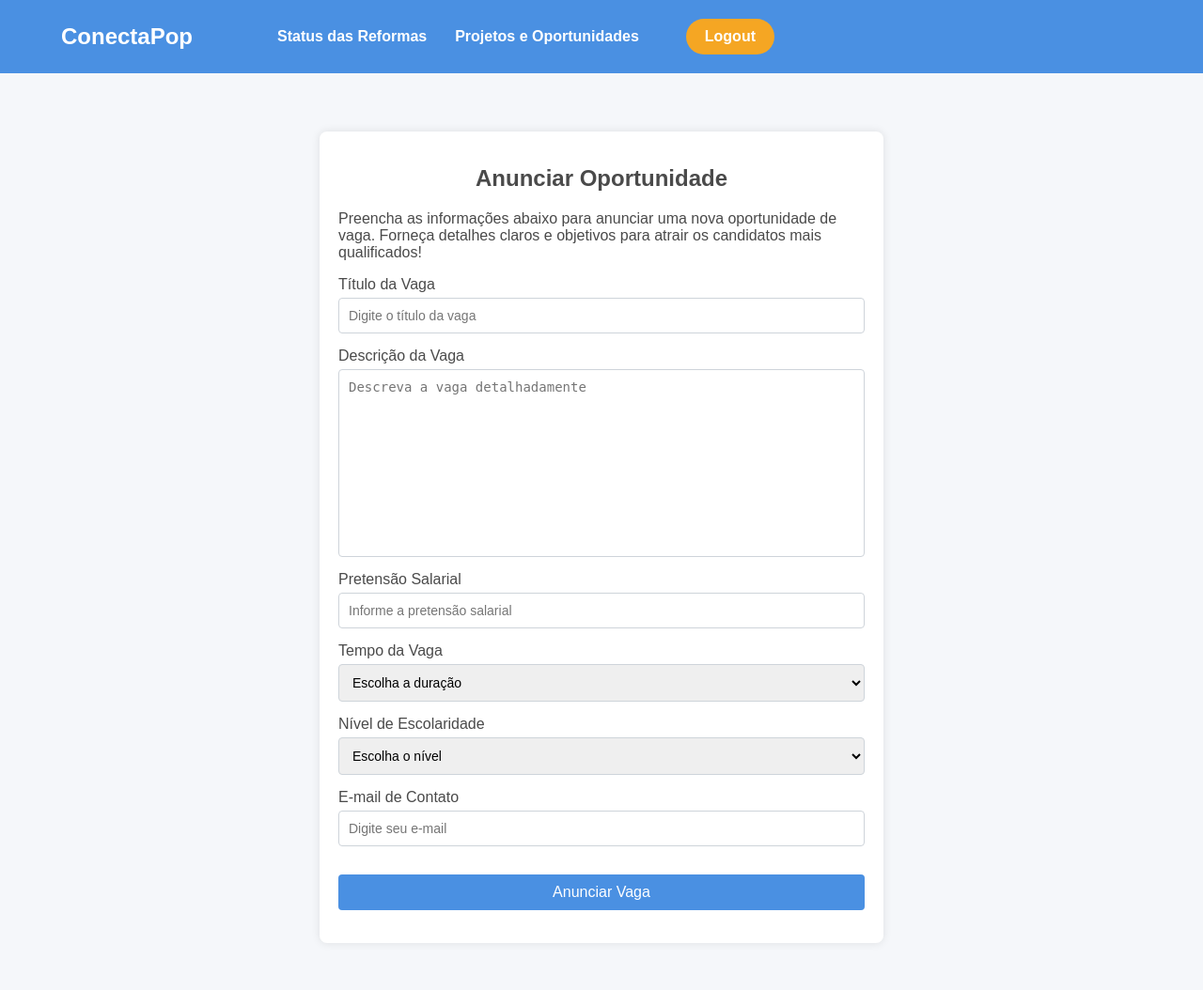
After one commit to lavasilva/ConectaPop, a Django app: page /anunciar-vaga/ in a window 1280 px wide. The commit adds this page. Shown: the whole page at 94% size. Run offline with Django 5.2, Linux system fonts and the light colour scheme; parts of the project's set-up code (start-up, migrations or seed data) failed here and were passed over.

Commit message:
historia das vagas de trabalho OK

```diff
--- a/Aplicacao/templates/home_adm.html
+++ b/Aplicacao/templates/home_adm.html
@@ -465,7 +465,7 @@
                 <div class="dropdown">
                     <a href="#">Projetos e Oportunidades</a>
                     <div class="dropdown-content">
-                        <a href="{% url 'Aplicacao:oportunidade_projetos' %}">Oportunidades de Projetos</a>
+                        <a href="{% url 'Aplicacao:anunciar_vaga' %}">Vagas de Trabalho</a>
                         <a href="{% url 'Aplicacao:documentos_projetos' %}">Documentos de Projetos</a>
                     </div>
                 </div>
--- /dev/null
+++ b/Aplicacao/templates/vagas_trabalho.html
@@ -0,0 +1,220 @@
+<!DOCTYPE html>
+<html lang="pt-br">
+<head>
+    <meta charset="UTF-8">
+    <meta name="viewport" content="width=device-width, initial-scale=1.0">
+    <title>Anunciar Oportunidade</title>
+    {% load static %}
+    <link rel="stylesheet" href="{% static 'home.css' %}">
+    <style>
+        body {
+            margin: 0;
+            font-family: 'Poppins', sans-serif;
+            background-color: #F5F7FA;
+        }
+
+        .navbar {
+            position: fixed;
+            display: flex;
+            justify-content: space-between;
+            align-items: center;
+            padding: 20px 50px;
+            background-color: #4A90E2;
+            z-index: 2;
+            width: 100%;
+            left: 0;
+            right: 0;
+            box-sizing: border-box;
+        }
+
+        .navbar-container {
+            display: flex;
+            justify-content: space-between;
+            align-items: center;
+            width: 100%;
+            max-width: 1200px;
+            margin: 0 auto;
+            box-sizing: border-box;
+        }
+
+        .navbar a {
+            text-decoration: none;
+            color: #FFFFFF;
+            margin: 0 15px;
+            font-weight: 600;
+        }
+
+        .logo {
+            font-size: 24px;
+            font-weight: 600;
+            color: white;
+        }
+
+        .container {
+            display: flex;
+            justify-content: center;
+            padding: 50px;
+            background-color: #F5F7FA;
+        }
+
+        .form-container {
+            background-color: #ffffff;
+            border-radius: 8px;
+            box-shadow: 0 0 10px rgba(0, 0, 0, 0.1);
+            padding: 20px;
+            width: 100%;
+            max-width: 600px;
+            box-sizing: border-box;
+        }
+
+        .form-container h1 {
+            font-size: 24px;
+            margin-bottom: 20px;
+            text-align: center;
+        }
+
+        .form-group {
+            margin-bottom: 15px;
+            display: flex;
+            flex-direction: column;
+        }
+
+        .form-group label {
+            font-size: 16px;
+            margin-bottom: 5px;
+        }
+
+        .form-group input,
+        .form-group select,
+        .form-group textarea {
+            width: 100%;
+            padding: 10px;
+            border: 1px solid #ced4da;
+            border-radius: 4px;
+            font-size: 14px;
+            box-sizing: border-box;
+        }
+
+        .form-group textarea {
+            resize: vertical;
+            height: 100px;
+        }
+
+        .btn {
+            background-color: #4A90E2;
+            color: #ffffff;
+            padding: 10px 20px;
+            border: none;
+            border-radius: 4px;
+            font-size: 16px;
+            cursor: pointer;
+            width: 100%;
+            text-align: center;
+            margin-top: 15px;
+        }
+
+        .btn:hover {
+            background-color: #357ABD;
+        }
+
+        .error-message {
+            background-color: #f8d7da;
+            color: #721c24;
+            padding: 10px;
+            margin-bottom: 15px;
+            border-radius: 5px;
+        }
+
+    </style>
+</head>
+<body>
+    <div class="navbar">
+        <a href="{% url 'Aplicacao:home_adm' %}">
+            <div class="logo">ConectaPop</div>
+        </a>
+        <div class="nav-links">
+            <div class="dropdown">
+                <a href="#">Status das Reformas</a>
+                <div class="dropdown-content">
+                    <a href="{% url 'Aplicacao:relatorio_progresso' %}">Relatórios de Progresso</a>
+                </div>
+            </div>
+            <div class="dropdown">
+                <a href="#">Projetos e Oportunidades</a>
+                <div class="dropdown-content">
+                    <a href="{% url 'Aplicacao:anunciar_vaga' %}">Vagas de Trabalho</a>
+                    <a href="{% url 'Aplicacao:documentos_projetos' %}">Documentos de Projetos</a>
+                </div>
+            </div>
+            <div class="auth-links">
+                <a href="{% url 'Aplicacao:home' %}" class="register-btn">Logout</a>
+            </div>
+        </div>
+    </div>
+
+    <br><br><br><br><br>
+
+    <div class="container">
+        <div class="form-container">
+            <h1>Anunciar Oportunidade</h1>
+            <p>Preencha as informações abaixo para anunciar uma nova oportunidade de vaga. Forneça detalhes claros e objetivos para atrair os candidatos mais qualificados!</p>
+
+            {% if error %}
+                <div class="error-message">
+                    <p>{{ error }}</p>
+                </div>
+            {% endif %}
+
+            <form action="{% url 'Aplicacao:anunciar_vaga' %}" method="POST">
+                {% csrf_token %}
+                <div class="form-group">
+                    <label for="titulo-vaga">Título da Vaga</label>
+                    <input type="text" id="titulo-vaga" name="titulo_vaga" placeholder="Digite o título da vaga" required>
+                </div>
+
+                <div class="form-group">
+                    <label for="descricao-vaga">Descrição da Vaga</label>
+                    <textarea id="descricao-vaga" name="descricao_vaga" placeholder="Descreva a vaga detalhadamente" required style="height: 200px; resize: none;"></textarea>
+                </div>
+
+                <div class="form-group">
+                    <label for="pretensao-salarial">Pretensão Salarial</label>
+                    <input type="text" id="pretensao-salarial" name="pretensao_salarial" placeholder="Informe a pretensão salarial" required>
+                </div>
+
+                <div class="form-group">
+                    <label for="tempo-vaga">Tempo da Vaga</label>
+                    <select id="tempo-vaga" name="tempo_vaga" required>
+                        <option value="">Escolha a duração</option>
+                        <option value="1-mes">1 Mês</option>
+                        <option value="2-meses">2 Meses</option>
+                        <option value="3-meses">3 Meses</option>
+                        <option value="indeterminado">Indeterminado</option>
+                    </select>
+                </div>
+
+                <div class="form-group">
+                    <label for="nivel-escolaridade">Nível de Escolaridade</label>
+                    <select id="nivel-escolaridade" name="nivel_escolaridade" required>
+                        <option value="">Escolha o nível</option>
+                        <option value="ensino-fundamental">Ensino Fundamental</option>
+                        <option value="ensino-medio">Ensino Médio</option>
+                        <option value="ensino-superior">Ensino Superior</option>
+                        <option value="pos-graduacao">Pós-Graduação</option>
+                        <option value="doutorado">Doutorado</option>
+                    </select>
+                </div>
+
+                <div class="form-group">
+                    <label for="email-contato">E-mail de Contato</label>
+                    <input type="email" id="email-contato" name="email_contato" placeholder="Digite seu e-mail" required pattern="[a-zA-Z0-9._%+-]+@[a-zA-Z0-9.-]+\.[a-zA-Z]{2,}" required>
+                </div>
+
+                <div class="form-group">
+                    <button type="submit" class="btn">Anunciar Vaga</button>
+                </div>
+            </form>
+        </div>
+    </div>
+</body>
+</html>
--- a/Aplicacao/urls.py
+++ b/Aplicacao/urls.py
@@ -1,6 +1,5 @@
 from django.urls import path
 from . import views
-from .views import OportunidadeProjetos
 from .views import DocumentosProjetos
 from .views import StatusReformas
 
@@ -18,10 +17,10 @@ urlpatterns = [
     path('deletar_relatorio/<int:relatorio_id>/', views.DeletarRelatorio.as_view(), name='deletar_relatorio'),
     path('alerta_seguranca/', views.alerta_seguranca, name='alerta_seguranca'),
     path('deletar_violacao/<int:id>/', views.deletar_violacao, name='deletar_violacao'),
-    path('oportunidade_projetos/', OportunidadeProjetos.as_view(), name='oportunidade_projetos'),
     path('documentos_projetos/', DocumentosProjetos.as_view(), name='documentos_projetos'),
     path('status_reformas/', StatusReformas.as_view(), name='status_reformas'),
     path('detalhes_relatorio/<int:relatorio_id>/', views.DetalhesRelatorio.as_view(), name='detalhes_relatorio'),
+    path('anunciar-vaga/', views.anunciar_vaga, name='anunciar_vaga'),
 
 ]
 
--- a/Aplicacao/views.py
+++ b/Aplicacao/views.py
@@ -9,7 +9,7 @@ from .models import Violacao
 from django.db.models import Q
 from django.contrib.auth import authenticate, login as auth_login
 from django.http import JsonResponse
-
+from .models import Vaga
 
 class HomeView(View):
     def get(self, request):
@@ -208,43 +208,6 @@ def limpar_problemas(request):
         return JsonResponse({'status': 'success'})
     return JsonResponse({'status': 'no address provided'}, status=400)
 
-class OportunidadeProjetos(View):
-    def get(self, request):
-        projects = [
-            {
-                'title': 'Reforma do Parque do Centro',
-                'description': 'Reforma completa do Parque do Centro, incluindo áreas de lazer, playground e melhorias nas trilhas.',
-                'deadline': '30 de Abril de 2024',
-                'criteria': 'Experiência comprovada em projetos similares, prazo de execução, orçamento competitivo.',
-                'instructions': [
-                    'Anexe os documentos necessários, como portfólio e comprovação de experiência.',
-                    'Envie sua candidatura até a data limite através do e-mail licitacoes@conectapop.com.',
-                ]
-            },
-            {
-                'title': 'Projeto de Ampliação da Biblioteca Municipal',
-                'description': 'Ampliação da Biblioteca Municipal para incluir novas salas de leitura, áreas de estudo e tecnologia.',
-                'deadline': '15 de Maio de 2024',
-                'criteria': 'Qualidade do projeto, sustentabilidade, prazo de execução.',
-                'instructions': [
-                    'Envie o plano de projeto e orçamento detalhado.',
-                    'Confirme sua inscrição através do e-mail licitacoes@conectapop.com.',
-                ]
-            },
-            {
-                'title': 'Projeto de Ampliação de Vias',
-                'description': 'Ampliação das vias para mais conforto e minimizar o congestionamento intenso na região.',
-                'deadline': '25 de Novembro de 2024',
-                'criteria': 'Qualidade do projeto, minimizar danos, prazo de execução.',
-                'instructions': [
-                    'Envie seu currículo e orçamento detalhado.',
-                    'Confirme sua inscrição através do e-mail licitacoes@conectapop.com.',
-                ]
-            },
-        ]
-
-        return render(request, 'oportunidade_projetos.html', {'projects': projects})
-
 class DocumentosProjetos(View):
     def get(self, request):
         return render(request, 'documentos_projetos.html')
@@ -258,3 +221,36 @@ class DetalhesRelatorio(View):
     def get(self, request, relatorio_id):
         relatorio = get_object_or_404(Relatorio, id=relatorio_id)
         return render(request, 'detalhes_relatorio.html', {'relatorio': relatorio})
+
+
+
+def anunciar_vaga(request):
+    if request.method == 'POST':
+        # Pega os dados diretamente do formulário
+        titulo_vaga = request.POST['titulo_vaga']
+        descricao_vaga = request.POST['descricao_vaga']
+        pretensao_salarial = request.POST['pretensao_salarial']
+        tempo_vaga = request.POST['tempo_vaga']
+        nivel_escolaridade = request.POST['nivel_escolaridade']
+        email_contato = request.POST['email_contato']
+
+        # Aqui você pode adicionar validações extras, por exemplo, verificar se o e-mail é válido
+        if '@' not in email_contato:
+            # Se o e-mail for inválido, podemos adicionar um erro na resposta
+            return render(request, 'vagas_trabalho.html', {'error': 'E-mail inválido!'})
+
+        # Cria e salva a vaga no banco de dados
+        vaga = Vaga.objects.create(
+            titulo_vaga=titulo_vaga,
+            descricao_vaga=descricao_vaga,
+            pretensao_salarial=pretensao_salarial,
+            tempo_vaga=tempo_vaga,
+            nivel_escolaridade=nivel_escolaridade,
+            email_contato=email_contato
+        )
+
+        # Redireciona para outra página ou para a mesma página com uma mensagem de sucesso
+        return redirect('Aplicacao:anunciar_vaga')  # Você pode criar uma view de sucesso ou apenas redirecionar para a lista de vagas.
+
+    # Se o método for GET, renderiza o formulário vazio
+    return render(request, 'vagas_trabalho.html')
```
Also changed, not shown: Aplicacao/models.py (+26 -0 lines), Aplicacao/templates/oportunidade_projetos.html (deleted, +0 -232 lines), Aplicacao/migrations/0015_vaga.py (added).
